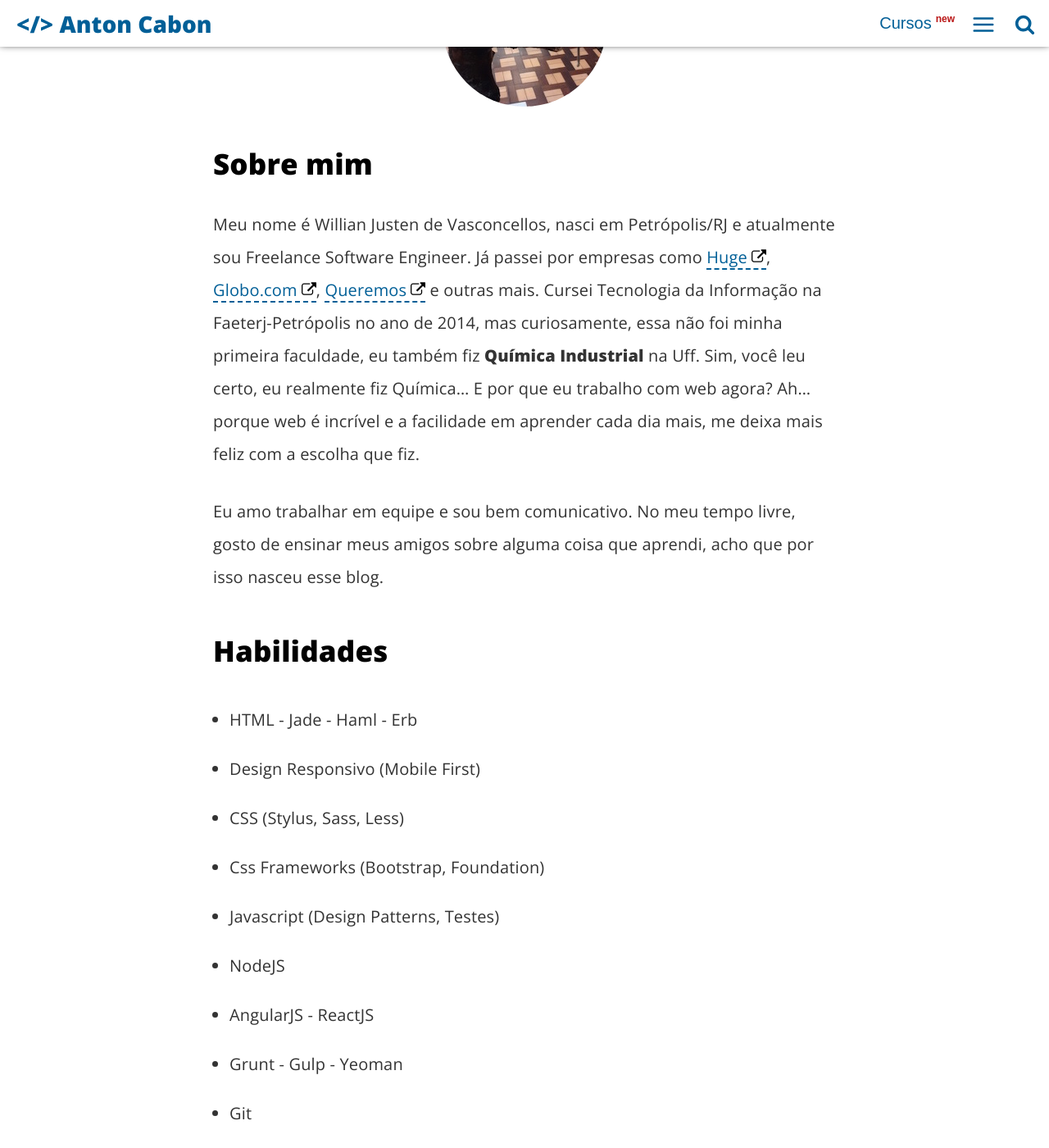
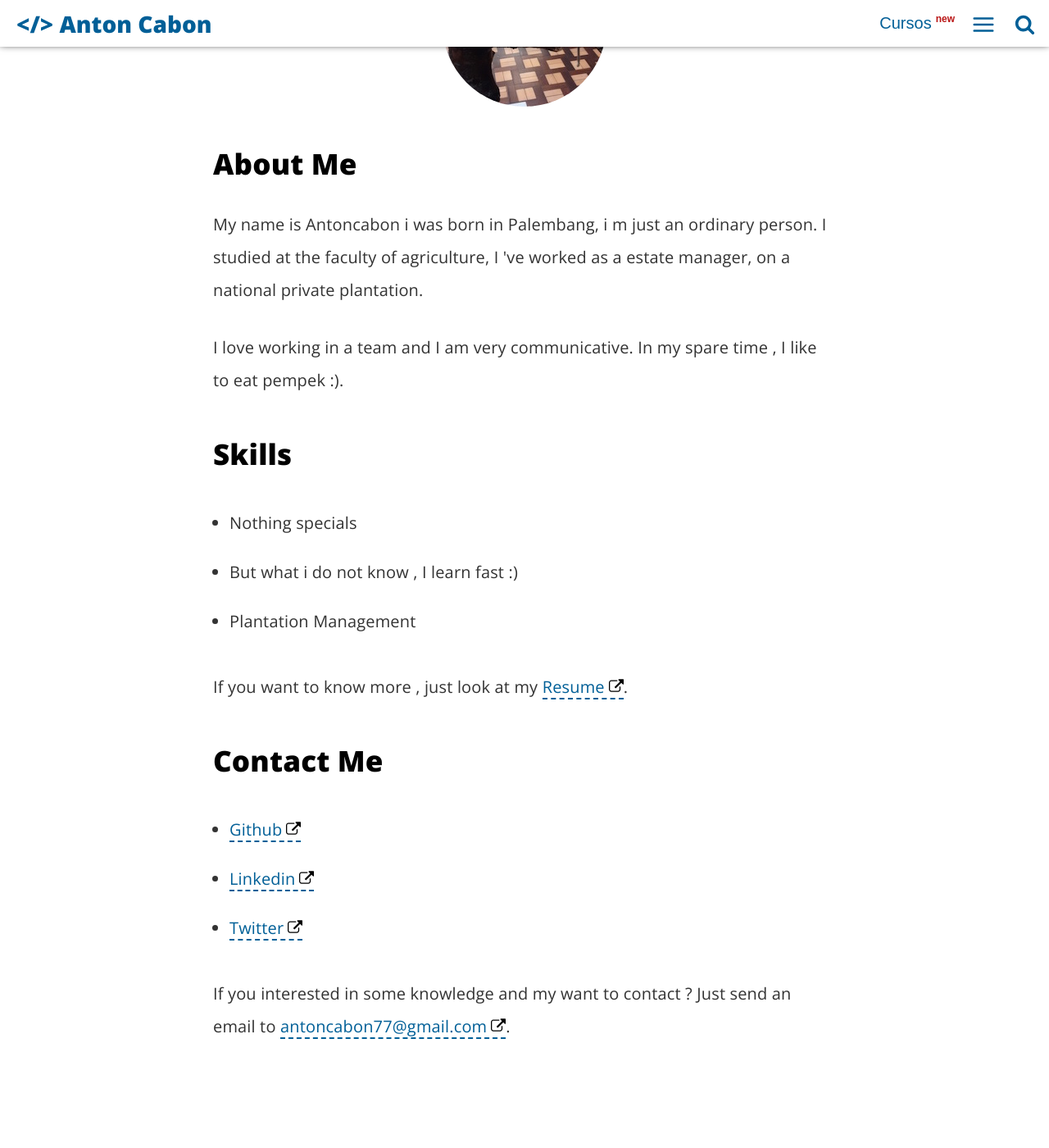
Before and after one commit to antoncabon/antoncabon.github.io, a Jekyll site: the page built from about.html, in a window 1280 px wide and 1400 px high, scrolled down 640 px. Shown: the whole window at 82% size. Built offline with Jekyll 4.4.1, drawn with Linux system fonts in a browser that asks for light colours; some of the changed text lies outside the part shown.

Commit message:
Update about.html

```diff
--- a/about.html
+++ b/about.html
@@ -1,87 +1,32 @@
 ---
 layout: minimal
-title: "Sobre mim"
+title: "about"
 permalink: /about/index.html
-description: "Saiba um pouco sobre o maluco por trás desse blog."
+description: "Learn a bit about the crazy behind this blog."
 ---
 
 <img itemprop="image" class="img-rounded" src="/assets/img/blog-author.jpg" alt="Willian Justen">
 
-<h2>Sobre mim</h2>
+<h2>About Me</h2>
 
-<p>Meu nome é Willian Justen de Vasconcellos, nasci em Petrópolis/RJ e atualmente sou Freelance Software Engineer. Já passei por empresas como <a href="http://www.hugeinc.com/">Huge</a>,  <a href="http://www.globo.com/">Globo.com</a>, <a href="https://queremos.com.br">Queremos</a> e outras mais. Cursei Tecnologia da Informação na Faeterj-Petrópolis no ano de 2014, mas curiosamente, essa não foi minha primeira faculdade, eu também fiz <strong>Química Industrial</strong> na Uff. Sim, você leu certo, eu realmente fiz Química…
-E por que eu trabalho com web agora? Ah… porque web é incrível e a facilidade em aprender cada dia mais, me deixa mais feliz com a escolha que fiz.</p>
+<p>My name is Antoncabon i was born in Palembang, i m just an ordinary person. I studied at the faculty of agriculture, I 've worked as a estate manager, on a national private plantation.
+<p>I love working in a team and I am very communicative. In my spare time , I like to eat pempek :).</p>
 
-<p>Eu amo trabalhar em equipe e sou bem comunicativo. No meu tempo livre, gosto de ensinar meus amigos sobre alguma coisa que aprendi, acho que por isso nasceu esse blog.</p>
-
-<h2>Habilidades</h2>
+<h2>Skills</h2>
 
 <ul class="skill-list">
-	<li>HTML - Jade - Haml - Erb</li>
-	<li>Design Responsivo (Mobile First)</li>
-	<li>CSS (Stylus, Sass, Less)</li>
-	<li>Css Frameworks (Bootstrap, Foundation)</li>
-	<li>Javascript (Design Patterns, Testes)</li>
-	<li>NodeJS</li>
-	<li>AngularJS - ReactJS</li>
-	<li>Grunt - Gulp - Yeoman</li>
-	<li>Git</li>
-	<li>Python</li>
-	<li>Ruby</li>
-	<li>PHP</li>
-	<li>MySQL - MongoDB</li>
-	<li>Scrum and Kanban</li>
-	<li>TDD e Continuous Integration</li>
-	<li>O que eu não sei, aprendo rápido =)</li>
+	<li>Nothing specials</li>
+	<li>But what i do not know , I learn fast :)</li>
+	<li>Plantation Management</li>
+	</ul>
+<p>If you want to know more , just look at my <a href="https://antoncabon.github.io/cv/">Resume</a>.</p>
+
+<h2>Contact Me</h2>
+
+<ul>
+	<li><a href="https://github.com/antoncabon/">Github</a></li>
+	<li><a data-proofer-ignore href="https://linkedin.com/in/antoncabon">Linkedin</a></li>
+	<li><a href="https://twitter.com/antoncabon">Twitter</a></li>
 </ul>
 
-<h2>Projetos</h2>
-
-<ul>
-	<li><a href="https://github.com/willianjusten/awesome-svg">Awesome-SVG - uma lista de links sobre SVG.</a></li>
-	<li><a href="https://github.com/willianjusten/awesome-audio-visualization">Awesome Audio Visualization - uma lista de links sobre Audio Visualization</a></li>
-	<li><a href="http://willianjusten.com.br/screamer-js/example/">Screamer JS - um plugin em javascript puro para criação de notificações web via Notification API.</a></li>
-	<li><a href="https://github.com/jonitrythall/svgpocketguide/blob/master/svgpocketguide-ptbr.md">Tradução do SVG Pocket Guide</a></li>
-	<li><a href="https://github.com/Qualy-org/qualy-front">Qualy Front - um boilerplate para trabalhar com ES6, focando em
-	qualidade e padrões de código, usando hooks e linters.</a></li>
-	<li><a href="https://github.com/Qualy-org/qualy-presenter">Qualy Presenter - um boilerplate para criar apresentações baseado no Reveal, usando Jade e Stylus.</a></li>
-	<li><a href="https://github.com/willianjusten/Fast">Fast Boilerplate - um boilerplate para criação de projetos rápidos.</a></li>
-	<li><a href="https://github.com/willianjusten/Fast-nunjucks">Fast-nunjucks Boilerplate - derivação do Fast, porém utilizando o Nunjucks como template.</a></li>
-	<li><a href="http://marcioshiz.github.io/aav-logo/">Awesome Audio Viz logo - trabalho feito com Marcio Ribeiro, designer incrível.</a></li>
-	<li><a href="https://github.com/willianjusten/will-jekyll-template">O template desse blog lindo</a></li>
-	<li><a href="http://willianjusten.com.br/minimal-blog/">Minimal Blog - um template minimalista feito em Jekyll.</a></li>
-	<li><a href="https://github.com/willianjusten">Várias coisinhas no Github</a></li>
-</ul>
-
-<h2>Cursos</h2>
-
-<p>Yey, agora eu faço cursos online e presenciais (entre em contato se desejar)!</p>
-
-<ul>
-	<li><a href="http://willianjusten.teachable.com/courses/git-e-github-para-iniciantes">Git e Github para iniciantes</a></li>
-	<li><a href="http://willianjusten.teachable.com/courses/criando-sites-estaticos-com-jekyll">Criando Sites Estáticos com Jekyll</a></li>
-</ul>
-
-<h2>Talks</h2>
-
-<ul>
-	<li><a href="http://www.slideshare.net/willianjusten/play-svg-utilizando-vetores-na-web">Slides da Palestra no Front in Bahia 2014</a></li>
-	<li><a href="http://willianjusten.com.br/gdg-bh-2015/">Slides da palestra para o GDG BH 2015</a></li>
-	<li><a href="http://willianjusten.com.br/gdg-bh-2015/">Slides da palestra para o BarraJS</a></li>
-	<li><a href="http://willianjusten.com.br/semcomp-2015/">Slides da palestra para o SEMCOMP 2015</a></li>
-	<li><a href="http://willianjusten.com.br/frontend-carioca-2015/">Slides da palestra para o Frontend Carioca 2015</a></li>
-    <li><a href="http://willianjusten.com.br/imasters-2015/">Slides da palestra para o Imasters 2015</a></li>
-    <li><a href="https://speakerdeck.com/willianjusten/icones-svg-da-teoria-a-pratica">Slides da palestra para o Front in Rio 2016</a></li>
-</ul>
-
-<p>Se quiser saber ainda mais, só olhar meu <a href="https://github.com/willianjusten/resume">Resume</a>.</p>
-
-<h2>Contato</h2>
-
-<ul>
-	<li><a href="https://github.com/willianjusten/">Github</a></li>
-	<li><a data-proofer-ignore href="https://br.linkedin.com/in/willianjusten">Linkedin</a></li>
-	<li><a href="https://twitter.com/Willian_justen">Twitter</a></li>
-</ul>
-
-<p>Se interessou em algum conhecimento meu e quer entrar em contato? Só mandar um email para <a href="mailto:willianjustenqui@gmail.com">willianjustenqui@gmail.com</a>.</p>
+<p>If you interested in some knowledge and my want to contact ? Just send an email to <a href="mailto:antoncabon77@gmail.com">antoncabon77@gmail.com</a>.</p>
```
